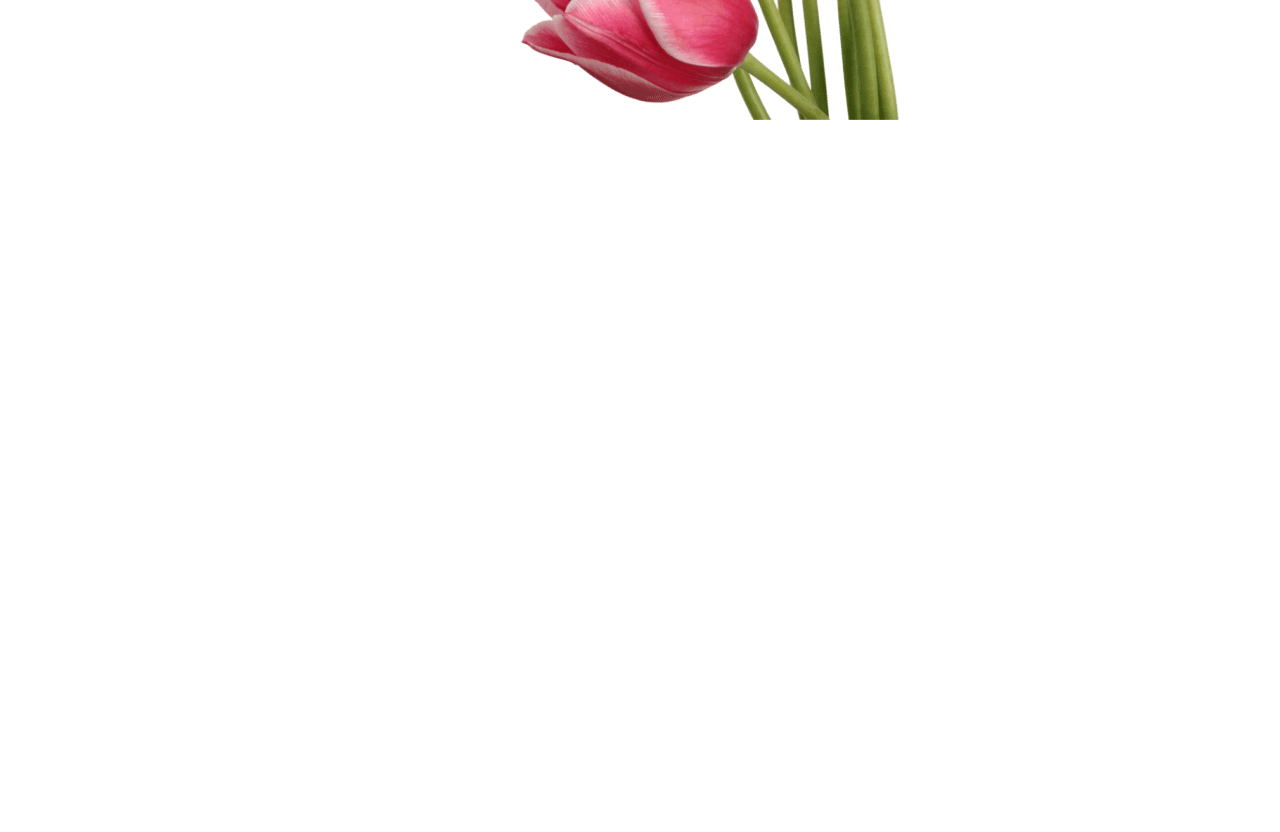
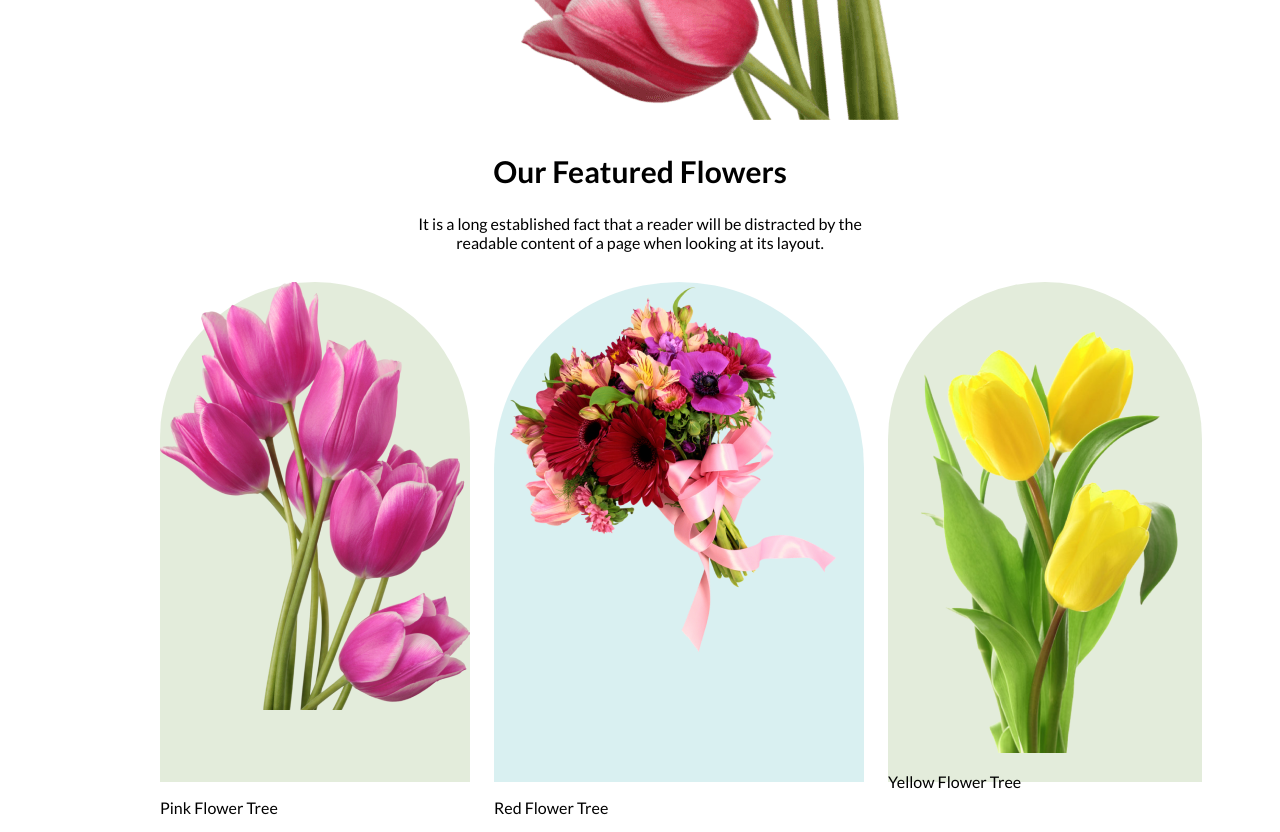
Before and after one commit to Jeem312/FlowerShop, a React (Create React App) app: page / in a window 1280 px wide. Shown: the part 680-1512 px from the top of the page. Before the commit the page ends 803 px from the top, so only its background shows below. Built offline with nearby package versions, Linux system fonts and the light colour scheme.

Commit message:
designed features section

```diff
--- a/src/Home/Features.jsx
+++ b/src/Home/Features.jsx
@@ -1,9 +1,44 @@
 import React from 'react';
-
+import '../Styles/Features.css'
 const Features = () => {
     return (
-        <div>
+        <div className='Features'>
+       <div className='container'>
+       <div className='Text-div'>
+           <h2 className='heading'>Our Featured Flowers</h2>
+           <p>It is a long established fact that a reader will be distracted by the readable content of a page when looking at its layout.</p>
+           </div>
+           <div className='flower-div'>
+          <div className='flowers'>
+          <div className='flowerContainer-1'>
+                <div>
+                    <img src="../Flower Asset/pngwing 6.png" alt="" />
+                </div>
 
+            </div>
+            <p> Pink Flower Tree </p>
+          </div>
+           <div className="flowers">
+           <div className='flowerContainer-2'>
+                <div>
+                    <img src="../Flower Asset/pngwing 5.png" alt="" />
+                </div>
+
+            </div>
+
+                <p> Red Flower Tree </p>
+
+           </div>
+          <div className='flowers'>
+          <div className='flowerContainer-3'>
+                <div>
+                    <img src="../Flower Asset/pngwing 7.png" alt="" />
+                </div>
+                <p> Yellow Flower Tree </p>
+            </div>
+          </div>
+           </div>
+       </div>
         </div>
     );
 };
--- /dev/null
+++ b/src/Styles/Features.css
@@ -0,0 +1,41 @@
+.Text-div{
+    max-width: 500px;
+    text-align: center;
+   margin: 30px auto;
+}
+.container{width: 75%;
+    max-width: 1440px;
+  margin:0 auto ;
+   }
+   .heading{
+    font-size: 30px;
+    font-weight: 800px;
+   }
+   .Features{
+    padding: 100px auto;
+   }
+   .flower-div{
+    display: flex;
+    gap: 24px;
+   }
+  .flowerContainer-1{
+    height: 500px;
+    border-radius: 300px 300px 0px 0px;
+
+background: rgba(71, 125, 17, 0.15);
+  }
+  .flowerContainer-2{
+    height: 500px;
+    border-radius: 300px 300px 0px 0px;
+
+background: rgba(5, 151, 160, 0.15);
+  }
+  .flowerContainer-3{
+    height: 500px;
+    border-radius: 300px 300px 0px 0px;
+
+    background: rgba(71, 125, 17, 0.15);
+  }
+.flowers{
+    height: 550px;
+}
```
